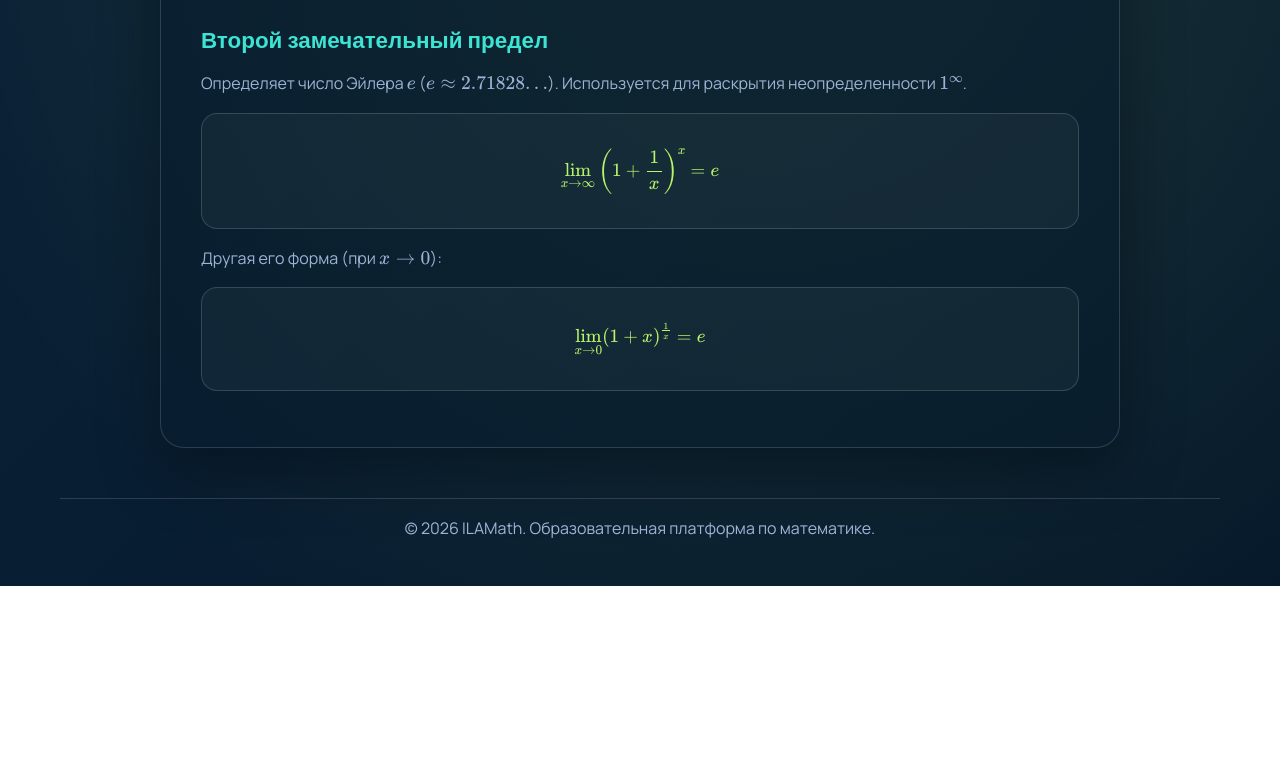
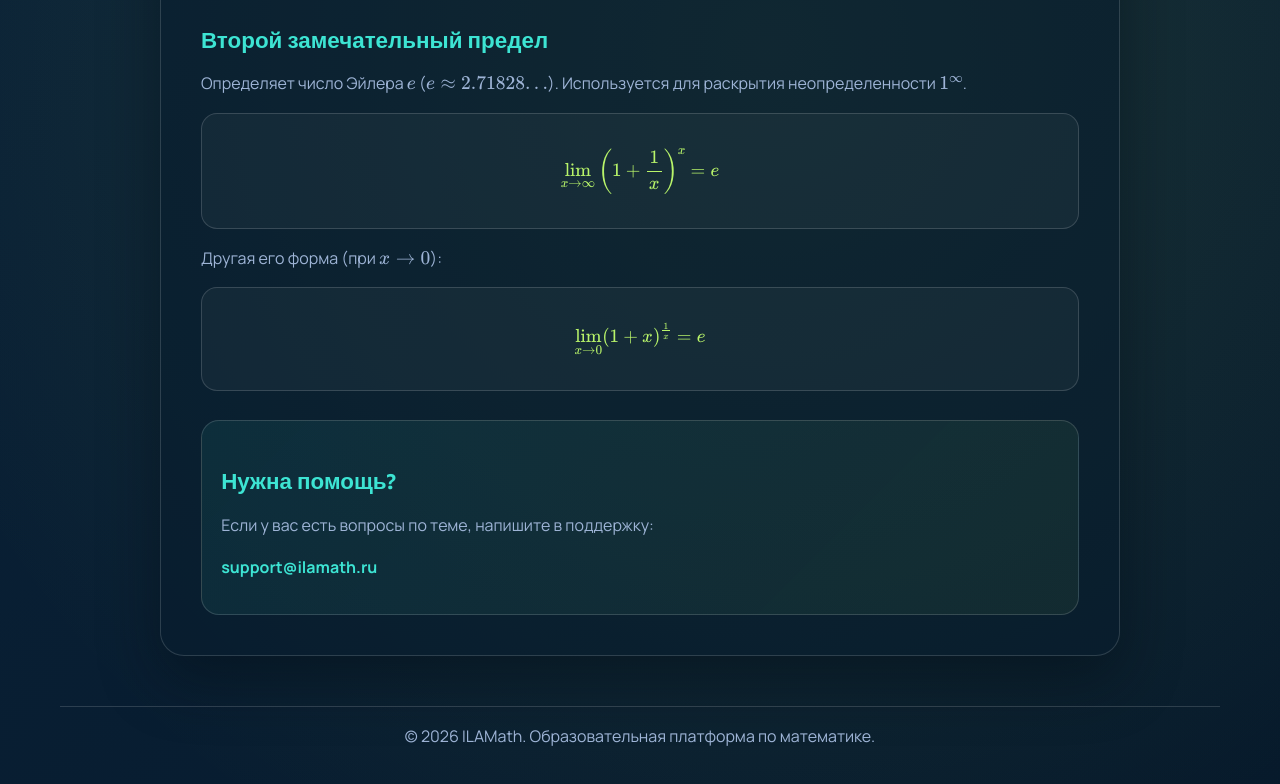
Before and after one commit to ILA-dd/ILAMath, a plain HTML site: page study/g10a11/limits/index.html in a window 1280 px wide. Shown: the part 2921-3705 px from the top of the page. Before the commit the page ends 3507 px from the top, so only its background shows below. Drawn offline with nearby package versions, Linux system fonts and the light colour scheme.

Commit message:
Fix bugs

```diff
--- a/study/g10a11/limits/index.html
+++ b/study/g10a11/limits/index.html
@@ -130,6 +130,14 @@
                 $$ \lim_{x \to 0} (1 + x)^{\frac{1}{x}} = e $$
             </div>
 
+            <div class="support-banner">
+                <h3>Нужна помощь?</h3>
+                <p>Если у вас есть вопросы по теме, напишите в поддержку:</p>
+                <p><a href="mailto:support@ilamath.ru">support@ilamath.ru</a></p>
+            </div>
+
+
+
         </div>
     </div>
 </div>
```
Also changed, not shown: study/g10a11/complex-numbers/index.html (+8 -0 lines), study/g10a11/derivative/index.html (+2 -2 lines), study/g10a11/integrall/index.html (+8 -0 lines), study/g10a11/logarithms/index.html (+8 -0 lines), study/g10a11/probability/index.html (+8 -0 lines), study/g10a11/stereometry/index.html (+8 -0 lines), study/g10a11/trigonometry/index.html (+8 -0 lines).
